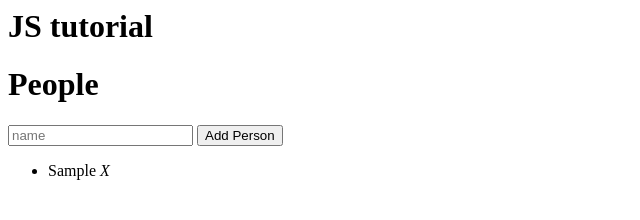
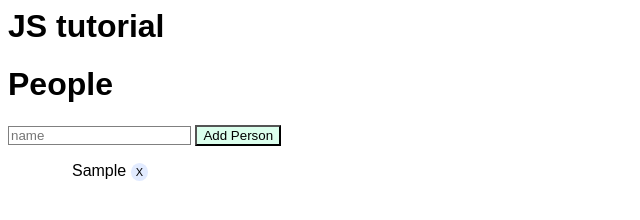
Before and after one commit to vladimir-ivanovic/modular_js, a plain HTML site: page index.html in a window 1280 px wide. Both pictures are taken after typing "Sample" into the empty fields and a click on the button "Add Person". Shown: the whole page, without its empty margins (0-640 px from the left). Drawn offline with nearby package versions, Linux system fonts and the light colour scheme.

Commit message:
1.video - added basic files - Modular Javascript - Javascript Tutorial on the Object Literal Pattern

```diff
--- /dev/null
+++ b/css/style.css
@@ -0,0 +1,24 @@
+body{
+    font-family: Arial;
+}
+input{
+    border: 1px solid grey;
+}
+button{
+    background-color: #dbffed;
+}
+li{
+    width: 100px;
+    margin-bottom: 5px;
+    text-align: right;
+    padding: 0 10px 0 0;
+    list-style-type: none;
+}
+.del {
+    text-align: right;
+    background-color: #e2ebff;
+    border-radius: 50%;
+    font-size: 11px;
+    font-style: normal;
+    padding: 3px 5px 3px 5px;
+}
--- a/index.html
+++ b/index.html
@@ -1,17 +1,12 @@
 <!DOCTYPE>
 <html>
-<head>
-
-</head>
-
-
-
-
-<body>
+    <head>
+        <link href="css/style.css" rel="stylesheet" type="text/css"/>
+    </head>
+    <body>
         <div class="hero-unit">
             <h1>JS tutorial</h1>
         </div>
-
         <div id="peopleModule">
             <h1>People</h1>
             <input placeholder="name" type="text">
@@ -26,13 +21,9 @@
                     {{/people}}
                 </script>
             </ul>
-
         </div>
-
         <script src="https://ajax.googleapis.com/ajax/libs/jquery/3.3.1/jquery.min.js"></script>
-
         <script src="https://cdnjs.cloudflare.com/ajax/libs/mustache.js/2.3.0/mustache.js"></script>
-
-        <script src="modularJS.js"></script>
+        <script src="js/modular_js.js"></script>
     </body>
 </html>
--- /dev/null
+++ b/js/modular_js.js
@@ -0,0 +1,68 @@
+/*
+
+Some ground rules:
+
+- Self-contained module
+    - everything to do with my module is in my module
+    - no global variable
+    - if a module manages more than one think it should be slit up
+- sepration of concerns
+- DRY code: Don't Repeat Yourself
+- efficient DOM usage
+    - very few $(selections)
+- no memory leaks
+- all events can be unbound
+
+*/
+
+
+/*** Example of spaghetti code ***/
+
+var people = [];
+var template = $('#people-template').html();
+
+$('#peopleModule').find('button').on('click', function () {
+    people.push($('#peopleModule').find('input').val());
+    $('#peopleModule').find('input').val('');
+
+    var data = {
+        people:people,
+    };
+    $('#peopleModule').find('ul').html(Mustache.render(template, data));
+});
+
+$('#peopleModule').find('ul').delegate('i.del', 'click', function (e) {
+   var $remove = $(e.target).closest('li');
+   var i = $('#peopleModule').find('ul').find('li').index($remove);
+
+   $remove.remove();
+
+   people.splice(i, 1);
+});
+
+
+
+
+//object literal
+//  !!! My API has two methods
+// The methods that you expose to other modules the things that allow modules to do actions are called your API.
+// So currently my API has two methods, it has sayName and it has set name, so I could actually hack this.
+// To hide some of these thinks (modul methods) away to where nobody else can access them only the module itself can access them.
+// That's kind of the modular pattern !!!
+
+
+
+
+var myModule = {
+    name : 'Will',
+    age: 34,
+    sayName : function () {
+        alert(this.name);
+    },
+    setName : function (newName) {
+        this.name = newName;
+    }
+}
+
+myModule.setName('Pero');
+myModule.sayName();
--- a/modularJS.js
+++ /dev/null
@@ -1,21 +0,0 @@
-var people = [];
-var template = $('#people-template').html();
-
-$('#peopleModule').find('button').on('click', function () {
-    people.push($('#peopleModule').find('input').val());
-    $('#peopleModule').find('input').val('');
-
-    var data = {
-        people:people,
-    };
-    $('#peopleModule').find('ul').html(Mustache.render(template, data));
-});
-
-$('#peopleModule').find('ul').delegate('i.del', 'click', function (e) {
-   var $remove = $(e.target).closest('li');
-   var i = $('#peopleModule').find('ul').find('li').index($remove);
-
-   $remove.remove();
-
-   people.splice(i, 1);
-});
```
